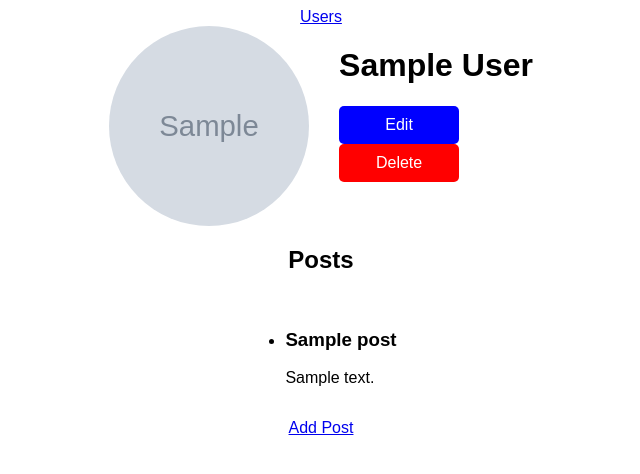
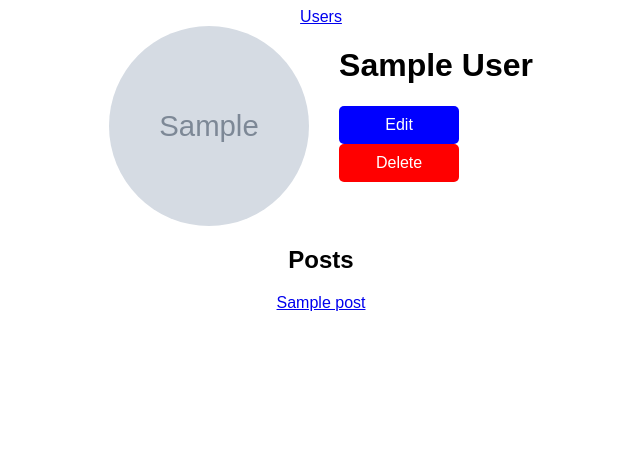
Before and after one commit to yanmarkb/flask-blogly, a Flask app: page /users/1 in a window 1280 px wide. Shown: the top 474 px of the page, without its empty margins (319-959 px from the left). Run offline with Flask 2, Linux system fonts and the light colour scheme; tables that the repository leaves empty hold one stand-in row (values such as "Sample post"); grey boxes marked "Sample" are stand-in pictures.

Commit message:
one to many working version

```diff
--- a/app.py
+++ b/app.py
@@ -83,23 +83,24 @@ def new_post(user_id):
 @app.route('/posts/<int:post_id>', methods=['GET'])
 def post_detail(post_id):
     """Show a post and buttons to edit and delete the post."""
-
     post = Post.query.get_or_404(post_id)
-    return render_template('post_detail.html', post=post)
+    user = User.query.get_or_404(post.user_id)
+    return render_template('post_detail.html', post=post, user=user)
 
 @app.route('/posts/<int:post_id>/edit', methods=['GET', 'POST'])
 def edit_post(post_id):
     """Show form to edit a post and handle form submission."""
+    post = Post.query.get_or_404(post_id)
+    user = User.query.get_or_404(post.user_id)
 
-    post = Post.query.get_or_404(post_id)
 
     if request.method == 'POST':
         post.title = request.form['title']
         post.content = request.form['content']
         db.session.commit()
-        return redirect(url_for('post_detail', post_id=post_id))
+        return redirect(url_for('post_detail', post_id=post_id, user=user))
 
-    return render_template('edit_post.html', post=post)
+    return render_template('edit_post.html', post=post, user=user)
 
 @app.route('/posts/<int:post_id>/delete', methods=['POST'])
 def delete_post(post_id):
--- a/templates/user_detail.html
+++ b/templates/user_detail.html
@@ -15,15 +15,9 @@
     </div>
 </div>
 <h2>Posts</h2>
-    <ul>
-        {% for post in user.posts %}
-        <li>
-            <h3>{{ post.title }}</h3>
-            <p>{{ post.content }}</p>
-        </li>
-        {% endfor %}
-    </ul>
 
-    <a href="{{ url_for('new_post', user_id=user.id) }}" class="add-post">Add Post</a>
+    {% for post in user.posts %}
+    <a href="{{ url_for('post_detail', post_id=post.id) }}">{{ post.title }}</a>
+{% endfor %}
 </div>
 {% endblock %}
```
Also changed, not shown: templates/post_detail.html (renamed from templates/post_details.html).
